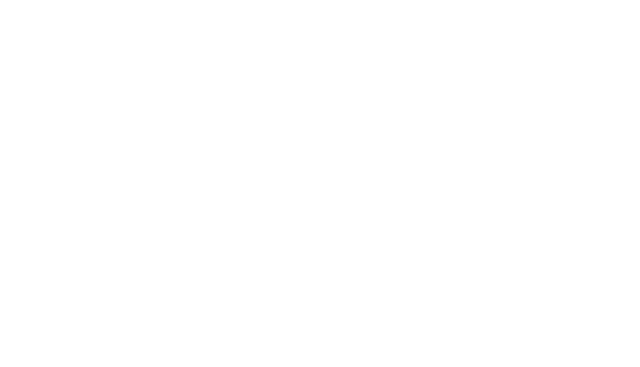
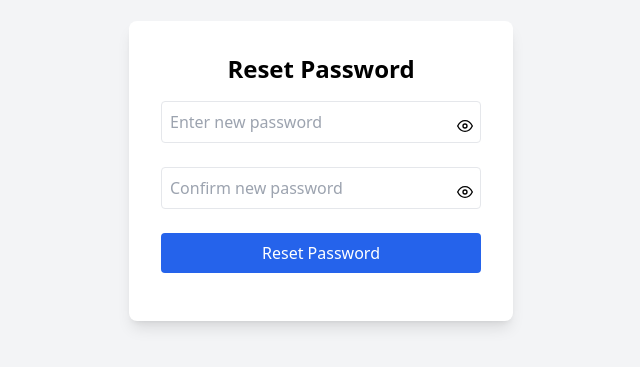
Before and after one commit to aruns128/admissions-frontend, a React (Create React App) app: page /reset-password in a window 1280 px wide. Before the commit this address had no page. Shown: the part 229-596 px from the top of the page, without its empty margins (319-959 px from the left). Built offline with nearby package versions, Linux system fonts and the light colour scheme.

Commit message:
reset password added.

```diff
--- a/src/App.js
+++ b/src/App.js
@@ -6,12 +6,15 @@
 import Students from "./components/students/Students"; // Create this component
 import ProtectedRoute from "./components/helpers/ProtectedRoute"; // Import the ProtectedRoute
 import Unauthorized from "./components/helpers/Unauthorized";
+import ResetPassword from "./components/auth/ResetPassword";
 
 function App() {
   return (
     <Router>
       <Routes>
         <Route path="/" element={<Login />} />
+        {/* Update the ResetPassword Route to use element */}
+        <Route path="/reset-password" element={<ResetPassword />} />
         <Route path="/dashboard" element={<Dashboard />} />
         {/* Wrap the Route with ProtectedRoute */}
         <Route
@@ -23,9 +26,8 @@
             />
           }
         />
-        <Route path="/students" element={<Students />} />{" "}
-        <Route path="/unauthorized" element={<Unauthorized />} />{" "}
-        {/* Route for Students */}
+        <Route path="/students" element={<Students />} />
+        <Route path="/unauthorized" element={<Unauthorized />} />
       </Routes>
     </Router>
   );
--- a/src/components/auth/Login.js
+++ b/src/components/auth/Login.js
@@ -3,6 +3,7 @@
 import { useAuth } from "../../context/AuthContext";
 import api from "../../utils/api";
 import { useToast } from "../../context/ToastContext";
+import RequestResetPassword from "./RequestResetPassword"; // Import the RequestResetPassword component
 
 // Function to fetch a random quote
 const fetchQuote = async () => {
@@ -28,6 +29,7 @@
   const [passwordError, setPasswordError] = useState(""); // For password validation error
   const [quote, setQuote] = useState("");
   const [isLoggedIn, setIsLoggedIn] = useState(false); // Track login status
+  const [showRequestReset, setShowRequestReset] = useState(false); // State to control the modal visibility
   const navigate = useNavigate();
   const { login } = useAuth();
   const { showToast } = useToast();
@@ -91,6 +93,10 @@
     }
   };
 
+  const toggleRequestReset = () => {
+    setShowRequestReset(!showRequestReset);
+  };
+
   return (
     <div className="flex h-screen">
       {/* Left Section: Quotes */}
@@ -148,8 +154,27 @@
           >
             Login
           </button>
+
+          <p className="mt-4">
+            <button
+              type="button"
+              className="text-blue-600 hover:underline"
+              onClick={toggleRequestReset}
+            >
+              Forgot your password?
+            </button>
+          </p>
         </form>
       </div>
+
+      {/* Reset Password Modal */}
+      {showRequestReset && (
+        <div className="fixed inset-0 bg-gray-500 bg-opacity-75 flex justify-center items-center z-50">
+          <div className="bg-white p-4 rounded shadow-md">
+            <RequestResetPassword onClose={toggleRequestReset} />
+          </div>
+        </div>
+      )}
     </div>
   );
 }
--- /dev/null
+++ b/src/components/auth/RequestResetPassword.js
@@ -0,0 +1,49 @@
+import React, { useState } from "react";
+import api from "../../utils/api";
+import { useToast } from "../../context/ToastContext";
+
+const RequestResetPassword = ({ onClose }) => {
+  const [email, setEmail] = useState("");
+  const [message, setMessage] = useState("");
+  const { showToast } = useToast();
+
+  const handleSubmit = async (e) => {
+    e.preventDefault();
+    try {
+      const response = await api.post("/auth/reset-password/request", {
+        email,
+      });
+      setMessage(response.data.message);
+      showToast("Reset link sent! Check your email.", "success", 3000);
+      onClose(); // Close the modal after successful request
+    } catch (error) {
+      showToast(error.response.data.message, "warning", 3000);
+      console.log(error.response.data.message);
+    }
+  };
+
+  return (
+    <div>
+      <h2 className="text-2xl font-bold mb-4">Request Password Reset</h2>
+      <form onSubmit={handleSubmit} className="mb-4">
+        <input
+          type="email"
+          value={email}
+          onChange={(e) => setEmail(e.target.value)}
+          placeholder="Enter your email"
+          className="w-full p-2 border rounded mb-2"
+          required
+        />
+        <button
+          type="submit"
+          className="w-full bg-blue-600 text-white p-2 rounded hover:bg-blue-700 transition duration-200"
+        >
+          Send Reset Link
+        </button>
+      </form>
+      {message && <p>{message}</p>}
+    </div>
+  );
+};
+
+export default RequestResetPassword;
--- /dev/null
+++ b/src/components/auth/ResetPassword.js
@@ -0,0 +1,131 @@
+import React, { useState } from "react";
+import { useNavigate, useLocation } from "react-router-dom";
+import api from "../../utils/api";
+import { useToast } from "../../context/ToastContext";
+import { FiEye, FiEyeOff } from "react-icons/fi"; // Import eye icons
+
+const ResetPassword = () => {
+  const location = useLocation();
+  const query = new URLSearchParams(location.search);
+  const token = query.get("token"); // Extract the token from the query string
+  const [newPassword, setNewPassword] = useState("");
+  const [confirmPassword, setConfirmPassword] = useState(""); // New state for confirm password
+  const [message, setMessage] = useState("");
+  const [passwordMatchMessage, setPasswordMatchMessage] = useState(""); // State for password match message
+  const { showToast } = useToast();
+  const [showPassword, setShowPassword] = useState(false); // State for showing password
+  const [showConfirmPassword, setShowConfirmPassword] = useState(false); // State for showing confirm password
+  const navigate = useNavigate();
+
+  const handleSubmit = async (e) => {
+    e.preventDefault();
+
+    if (newPassword !== confirmPassword) {
+      showToast("Passwords do not match", "warning", 3000);
+      return;
+    }
+
+    try {
+      const response = await api.post("/auth/reset-password", {
+        token,
+        password: newPassword,
+      });
+      setMessage(response.data.message);
+      showToast("Password has been reset successfully!", "success", 3000);
+      navigate("/");
+    } catch (error) {
+      showToast(error.response.data.message, "warning", 3000);
+      console.log(error.response.data.message);
+    }
+  };
+
+  const handlePasswordChange = (password) => {
+    setNewPassword(password);
+    if (password && confirmPassword) {
+      if (password === confirmPassword) {
+        setPasswordMatchMessage("Passwords match!");
+      } else {
+        setPasswordMatchMessage("Passwords do not match!");
+      }
+    }
+  };
+
+  const handleConfirmPasswordChange = (password) => {
+    setConfirmPassword(password);
+    if (password && confirmPassword) {
+      if (newPassword === password) {
+        setPasswordMatchMessage("Passwords match!");
+      } else {
+        setPasswordMatchMessage("Passwords do not match!");
+      }
+    }
+  };
+
+  return (
+    <div className="flex items-center justify-center min-h-screen bg-gray-100">
+      <div className="bg-white rounded-lg shadow-lg p-8 max-w-sm w-full">
+        <h2 className="text-2xl font-bold mb-4 text-center">Reset Password</h2>
+        <form onSubmit={handleSubmit} className="mb-4">
+          {/* New Password Field */}
+          <div className="relative mb-4">
+            <input
+              type={showPassword ? "text" : "password"}
+              value={newPassword}
+              onChange={(e) => handlePasswordChange(e.target.value)}
+              placeholder="Enter new password"
+              className="w-full p-2 border rounded mb-2"
+              required
+            />
+            <span
+              onClick={() => setShowPassword(!showPassword)}
+              className="absolute inset-y-0 right-2 flex items-center cursor-pointer"
+            >
+              {showPassword ? <FiEyeOff /> : <FiEye />}
+            </span>
+          </div>
+
+          {/* Confirm Password Field */}
+          <div className="relative mb-4">
+            <input
+              type={showConfirmPassword ? "text" : "password"}
+              value={confirmPassword}
+              onChange={(e) => handleConfirmPasswordChange(e.target.value)}
+              placeholder="Confirm new password"
+              className="w-full p-2 border rounded mb-2"
+              required
+            />
+            <span
+              onClick={() => setShowConfirmPassword(!showConfirmPassword)}
+              className="absolute inset-y-0 right-2 flex items-center cursor-pointer"
+            >
+              {showConfirmPassword ? <FiEyeOff /> : <FiEye />}
+            </span>
+          </div>
+
+          {/* Password Match Message */}
+          {passwordMatchMessage && (
+            <p
+              className={`text-sm text-center ${
+                passwordMatchMessage === "Passwords match!"
+                  ? "text-green-500"
+                  : "text-red-500"
+              }`}
+            >
+              {passwordMatchMessage}
+            </p>
+          )}
+
+          <button
+            type="submit"
+            className="w-full bg-blue-600 text-white p-2 rounded hover:bg-blue-700 transition duration-200"
+          >
+            Reset Password
+          </button>
+        </form>
+        {message && <p className="text-center text-red-500">{message}</p>}
+      </div>
+    </div>
+  );
+};
+
+export default ResetPassword;
```
